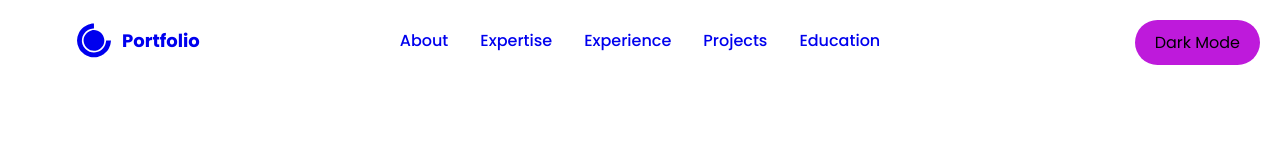
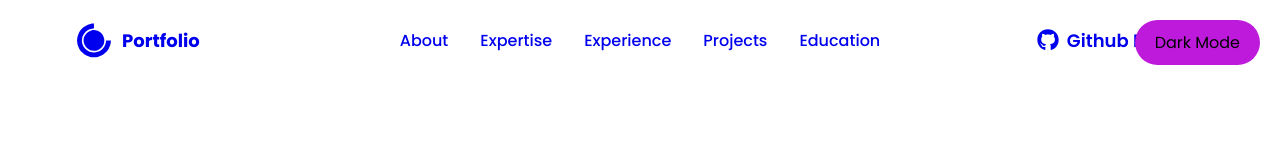
Before and after one commit to wanhaziqiskandar/eportfolio, a React (Create React App) app: page / in a window 1280 px wide. Shown: the top 160 px of the page. Built offline with nearby package versions, Linux system fonts and the light colour scheme.

Commit message:
changes on github button

```diff
--- a/src/components/NavBar/index.js
+++ b/src/components/NavBar/index.js
@@ -94,7 +94,7 @@
   justify-content: center;
   padding: 12px 20px;
   background-color: ${({ theme }) => theme.primary};
-  color: white;  /* Change text color to white */
+  color: ${({ theme }) => theme.white};
   border-radius: 8px;
   cursor: pointer;
   font-size: 18px;
@@ -112,7 +112,6 @@
     font-size: 16px;
   }
 `;
-
 
 export const GitHubIcon = styled(FaGithub)`
   font-size: 22px;
```
